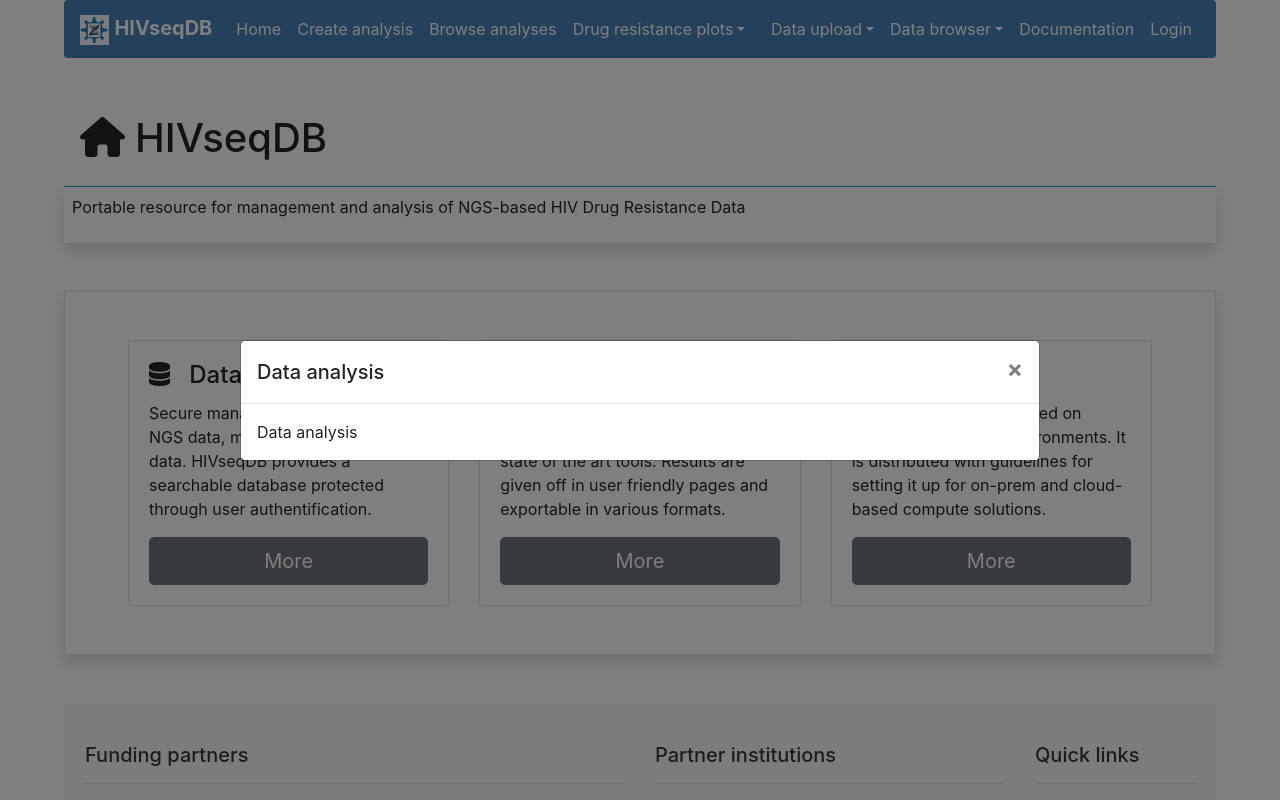
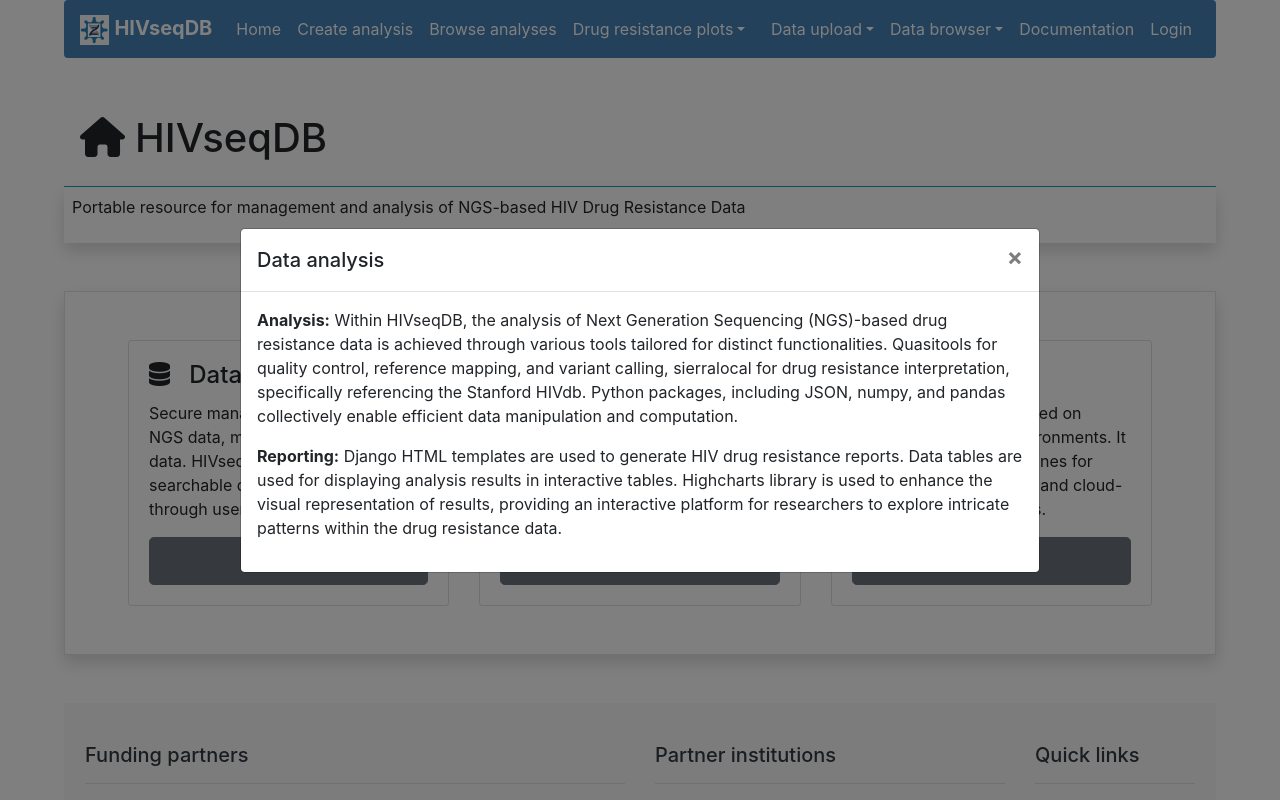
Before and after one commit to AlfredUg/HIVseqDB, a Django app: page / in a window 1280 px wide, after a click on "More". Run offline with Django 4.2, Linux system fonts and the light colour scheme; parts of the project's set-up code (start-up, migrations or seed data) failed here and were passed over; some libraries are stand-ins or nearby versions.

Commit message:
Add pops ups on more bottons

```diff
--- a/templates/base/home.html
+++ b/templates/base/home.html
@@ -53,7 +53,22 @@
                         </div>
                         <div class="modal-body">
 
-                            Data management
+                            <p>The storage system of HIVseqDB is configured with precision: Next Generation Sequencing (NGS) data
+                                is allocated to the file system, whereas demographics and clinical data find their repository
+                                in the relational database. This design incorporates a linking mechanism that seamlessly
+                                integrates NGS data with other crucial components, specifically demographics and clinical
+                                information. This fusion establishes a foundation for HIVseqDB's capability to offer a
+                                comprehensive understanding of HIV drug resistance. It underscores the inherent connection
+                                between drug resistant variants derived from individual patient profiles and
+                                associated demographics and clinical history.
+                            </p>
+                            <p>
+                                While the system has implemented security measures to safeguard the integrity and confidentiality
+                                of the stored data, a noteworthy aspect is the strong recommendation for users to deploy
+                                HIVseqDB in environments deemed sufficiently secure. The emphasis is on restricting access to
+                                authenticated users only, underlining a commitment to data security and privacy.
+                                This approach ensures that the application is utilized in contexts where the integrity of sensitive genetic and clinical information can be maintained at the highest standards.
+                            </p>
 
                         </div>
                         </div>
@@ -83,9 +98,13 @@
                             </button>
                         </div>
                         <div class="modal-body">
-
-                            Data analysis
-
+                            <p>
+                                <Strong>Analysis:</Strong> Within HIVseqDB, the analysis of Next Generation Sequencing (NGS)-based drug resistance data is achieved through various tools tailored for distinct functionalities. Quasitools for quality control, reference mapping, and variant calling, sierralocal for drug resistance interpretation, specifically referencing the Stanford HIVdb.
+                                Python packages, including JSON, numpy, and pandas collectively enable efficient data manipulation and computation.
+                            </p>
+                                <p>
+                                <Strong>Reporting:</Strong> Django HTML templates are used to generate HIV drug resistance reports. Data tables are used for displaying analysis results in interactive tables. Highcharts library is used to enhance the visual representation of results, providing an interactive platform for researchers to explore intricate patterns within the drug resistance data.
+                            </p>
                         </div>
                         </div>
                     </div>
@@ -117,7 +136,12 @@
                             </div>
                             <div class="modal-body">
 
-                                Portability
+                                <p>
+                                    HIVseqDB achieves portability through Docker, utilizing Docker Compose for seamless deployment across diverse computing platforms. Docker Compose simplifies the orchestration of multiple containers, ensuring that the tool and its dependencies can be easily set up and run consistently on various systems. This approach enhances accessibility and flexibility, allowing users to deploy HIVseqDB with efficiency regardless of the underlying computing environment.
+                                </p>
+                                <p>
+                                    In addition to containerization, HIVseqDB emphasizes openness by providing an open-source development version. This version, available for evaluation, enabling laboratories with advanced users to tailor HIVseqDB to their specific requirements.
+                                </p>
 
                             </div>
                             </div>
```
